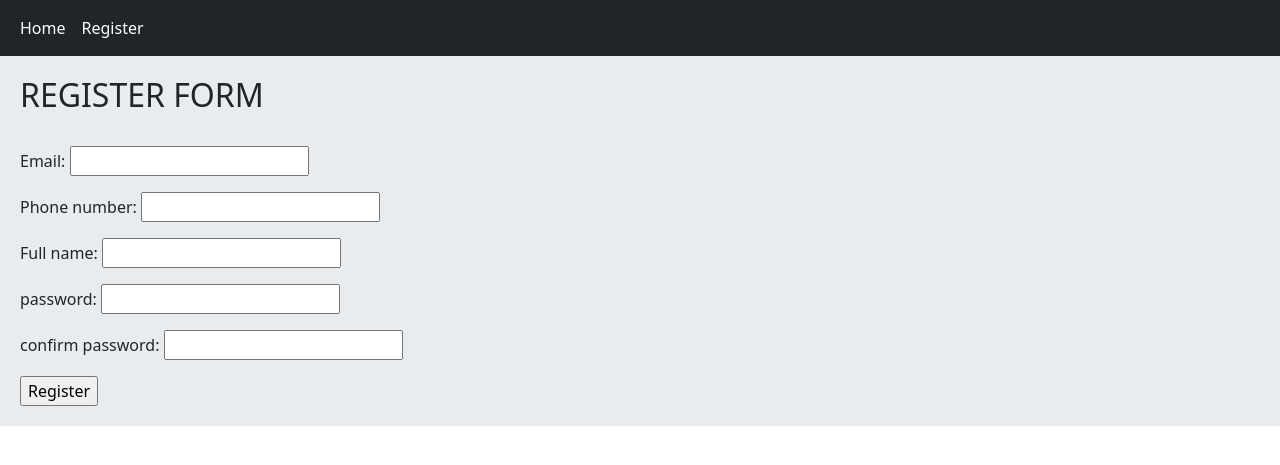
After one commit to ash6218/shop, a Django app: page /accounts/register/ in a window 1280 px wide. The commit adds this page. Shown: the top 465 px of the page. Run offline with Django 5.2, Linux system fonts and the light colour scheme.

Commit message:
full new Register module

```diff
--- a/accounts/forms.py
+++ b/accounts/forms.py
@@ -12,7 +12,6 @@ class UserCreationForm(forms.ModelForm): # for creating a new form in admin pane
         model = User
         fields = ['email', 'phone_number', 'full_name']
 
-    # let's see it works???!!!
     def clean_password2(self):
         cd = self.cleaned_data
         p1 = cd['password1']
@@ -20,6 +19,20 @@ class UserCreationForm(forms.ModelForm): # for creating a new form in admin pane
         if p1 and p2 and p1!=p2:
             raise ValidationError('Passwords must match!')
         return p2
+
+    def clean_email(self):
+        email = self.cleaned_data['email']
+        user = User.objects.filter(email=email).exists()
+        if user:
+            raise ValidationError('This email already exists.')
+        return email
+
+    def clean_phone(self):
+        phone_number = self.cleaned_data['phone_number']
+        user = User.objects.filter(phone_number=phone_number).exists()
+        if user:
+            raise ValidationError('This phone number already exists.')
+        return phone_number
 
     def save(self, commit=True):
         user = super().save(commit=False)
@@ -35,3 +48,14 @@ class UserChangeForm(forms.ModelForm): # for changing a new form in admin panel
         model = User
         fields = ['email', 'phone_number', 'full_name', 'password', 'last_login']
         # last_login is already exists in our User model
+
+"""
+class UserRegistrationForm(forms.Form):
+    email = forms.EmailField()
+    full_name = forms.CharField(label='full name')
+    phone = forms.CharField(max_length=11)
+    password = forms.CharField(widget=forms.PasswordInput)
+""" # didnt use it, as we already had UserCreationForm and used it instead
+
+class VerifyCodeForm(forms.Form):
+    code = forms.IntegerField()
--- a/accounts/models.py
+++ b/accounts/models.py
@@ -26,3 +26,12 @@ class User(AbstractBaseUser):
     @property
     def is_staff(self):
         return self.is_admin
+
+
+class OtpCode(models.Model):
+    phone_number = models.CharField(max_length=11)
+    code = models.PositiveSmallIntegerField()
+    created = models.DateTimeField(auto_now=True)
+
+    def __str__(self):
+        return f'{self.phone_number} - {self.code} - {self.created}'
--- /dev/null
+++ b/accounts/templates/accounts/register.html
@@ -0,0 +1,10 @@
+{% extends 'base.html' %}
+
+{% block content %}
+    <h2>REGISTER FORM</h2><br>
+    <form action="" method="post">
+        {% csrf_token %}
+        {{ form.as_p }}
+        <input type="submit" value="Register">
+    </form>
+{% endblock %}
--- /dev/null
+++ b/accounts/urls.py
@@ -0,0 +1,9 @@
+from django.urls import path
+from . import views
+
+app_name = 'accounts'
+
+urlpatterns = [
+    path('register/', views.UserRegisterView.as_view(), name='user_register'),
+    path('verify/', views.UserRegisterVerifyCodeView.as_view(), name='verify_code'),
+]
--- a/accounts/views.py
+++ b/accounts/views.py
@@ -1,3 +1,57 @@
-from django.shortcuts import render
+from django.shortcuts import render, redirect
+from django.views import View
+from .forms import UserCreationForm, VerifyCodeForm
+import random
+from utils import send_otp_code
+from .models import OtpCode, User
+from django.contrib import messages
 
-# Create your views here.
+class UserRegisterView(View):
+    form_class = UserCreationForm
+    template_name = 'accounts/register.html'
+    def get(self, request):
+        form = self.form_class # no prantesis is needed
+        return render(request, self.template_name, {'form':form})
+
+    def post(self, request):
+        form = self.form_class(request.POST)
+        if form.is_valid():
+            random_code = random.randint(1000, 9999)
+            send_otp_code(form.cleaned_data['phone_number'], random_code)
+            OtpCode.objects.create(phone_number=form.cleaned_data['phone_number'], code=random_code)
+            request.session['user_registration_info'] = {
+                'phone_number' : form.cleaned_data['phone_number'],
+                'email' : form.cleaned_data['email'],
+                'full_name' : form.cleaned_data['full_name'],
+                'password' : form.cleaned_data['password1'], # might have error here!!!
+            }
+            messages.success(request, 'we sent you a code.', 'success')
+            return redirect('accounts:verify_code')
+        return render(request, self.template_name, {'form':form})
+
+
+class UserRegisterVerifyCodeView(View):
+    form_class = VerifyCodeForm
+
+    def get(self, request):
+        form = self.form_class
+        return render(request, 'accounts/verify.html', {'form':form})
+
+
+    def post(self, request):
+        user_session = request.session['user_registration_info']
+        code_instance = OtpCode.objects.get(phone_number = user_session['phone_number'])
+        form = self.form_class(request.POST)
+        if form.is_valid():
+            cd = form.cleaned_data
+            if cd['code'] == code_instance.code:
+                User.objects.create_user(user_session['phone_number'],
+                                         user_session['email'],
+                                         user_session['full_name'],
+                                         user_session['password'])
+                code_instance.delete()
+                messages.success(request, 'you registered', 'success')
+            else:
+                messages.error(request, 'this code is wrong', 'danger')
+                return redirect('accounts:verify_code')
+        return redirect('home:home')
--- a/shop/urls.py
+++ b/shop/urls.py
@@ -20,4 +20,5 @@ from django.urls import path, include
 urlpatterns = [
     path('admin/', admin.site.urls),
     path('', include('home.urls', namespace='home')),
+    path('accounts/', include('accounts.urls', namespace='accounts')),
 ]
--- a/templates/inc/navbar.html
+++ b/templates/inc/navbar.html
@@ -3,12 +3,12 @@
     <div class="container-fluid">
       <div class="navbar-nav">
       <a class="nav-link active" href="{% url 'home:home' %}">Home</a>
+      <a class="nav-link active" href="{% url 'accounts:user_register' %}">Register</a>
+
       {% if request.user.is_authenticated %}
-      <a class="nav-link active" href="#">Profile</a>
-      <a class="nav-link active" href="#">Logout</a>
+
       {% else %}
-      <a class="nav-link active" href="#">Register</a>
-      <a class="nav-link active" href="#">Login</a>
+
       {% endif %}
       </div>
     </div>
```
Also changed, not shown: accounts/admin.py (+7 -1 lines), accounts/templates/accounts/verify.html (added, +10 -0 lines), utils.py (added, +15 -0 lines), accounts/migrations/0002_otpcode.py (added), db.sqlite3.
